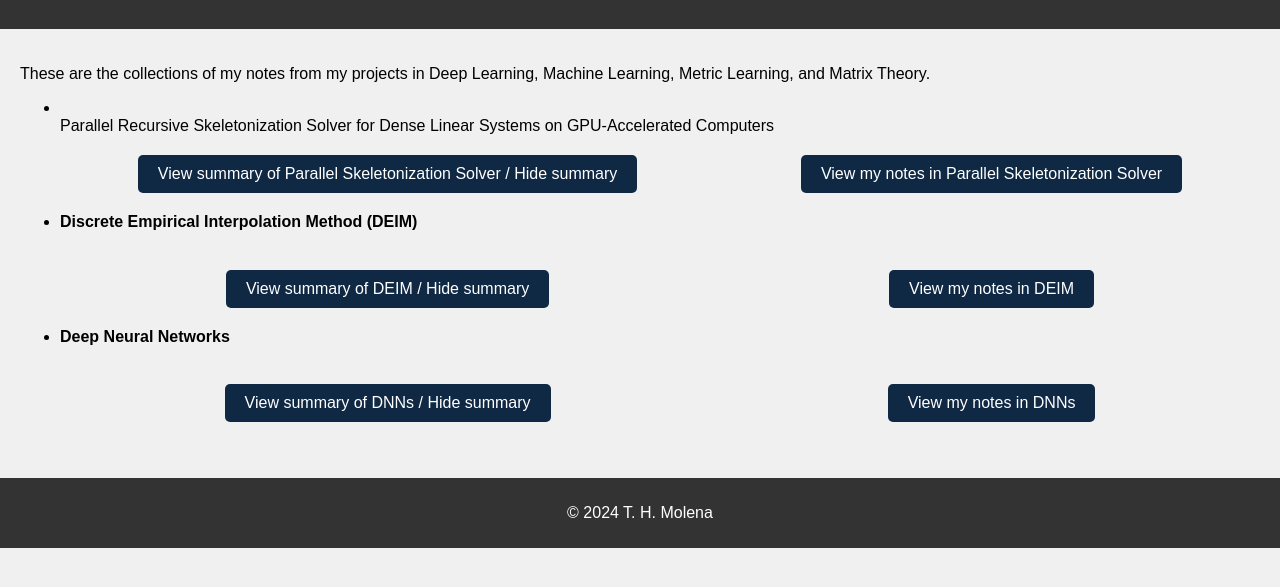
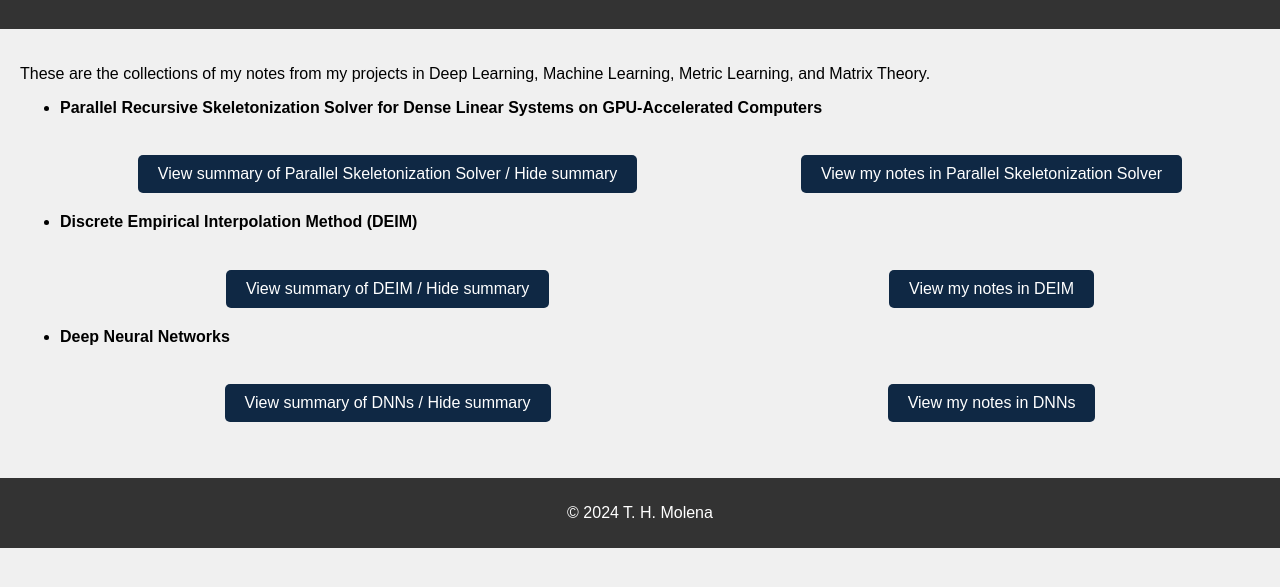
Before and after one commit to thmolena/DeepLearning-MachineLearning-MatrixTheory-Notes, a plain HTML site: page index.html in a window 1280 px wide. Shown: the part 71-658 px from the top of the page. Drawn offline with Linux system fonts and the light colour scheme.

Commit message:
Update Notes

```diff
--- a/index.html
+++ b/index.html
@@ -48,8 +48,8 @@
 
         <ul>
             <li>
-                <strong></strong>
-                <br>Parallel Recursive Skeletonization Solver for Dense Linear Systems on GPU-Accelerated Computers
+                <strong>Parallel Recursive Skeletonization Solver for Dense Linear Systems on GPU-Accelerated Computers</strong>
+                <br>
                 <br>
                 <div class="button-container">
                     <button class="expand-btn" onclick="toggleContent('skelContent')">View summary of Parallel Skeletonization Solver / Hide summary</button>
```
